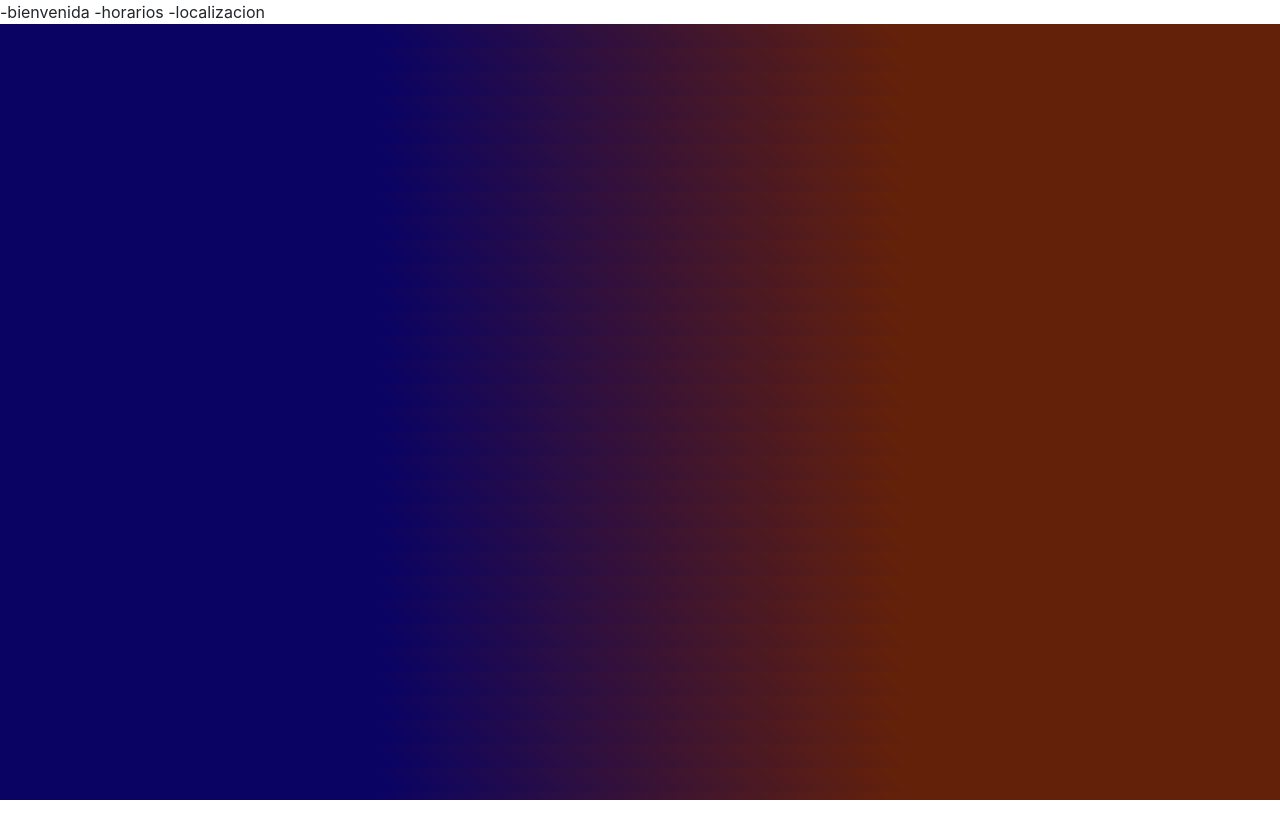
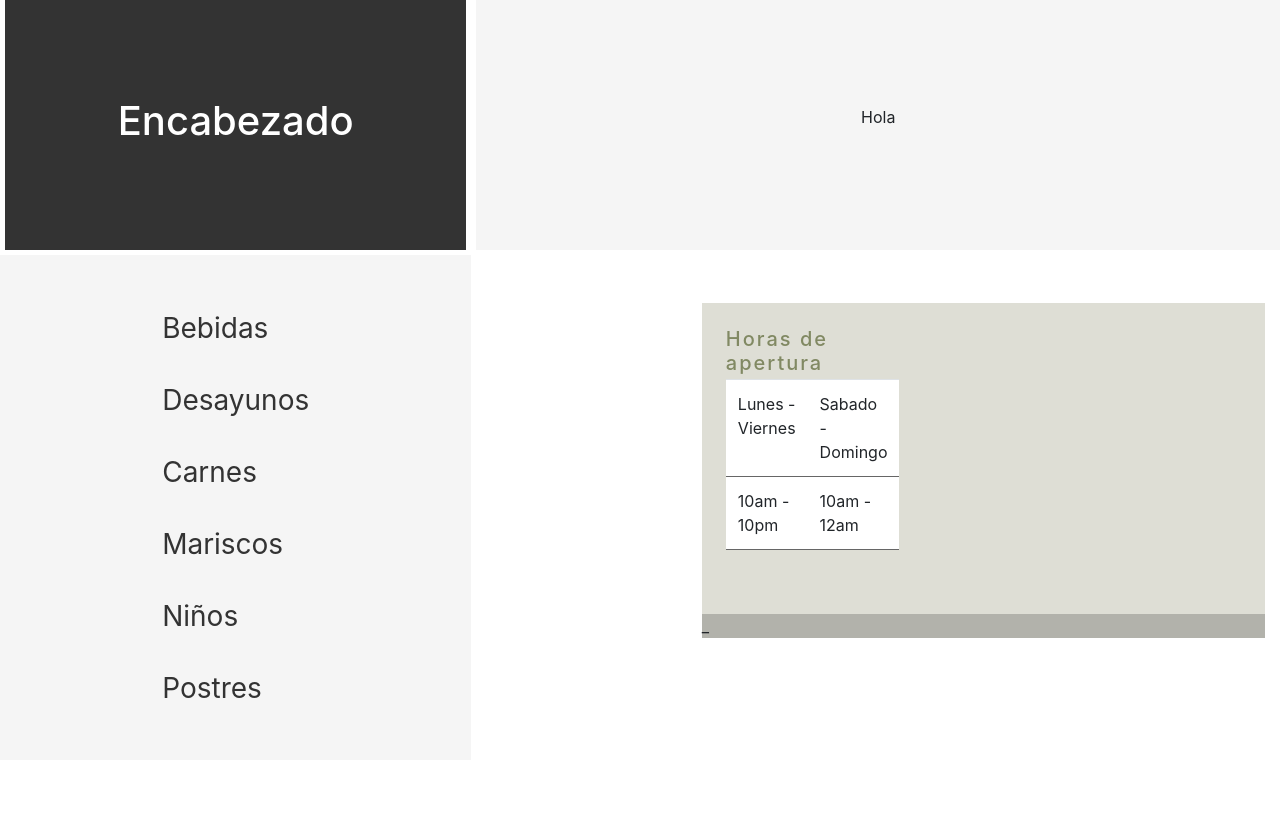
Before and after one commit to LuisRiveraZer/PF-Rivera, a website: page index.html in a window 1280 px wide. Before the commit the page ends 800 px from the top, so only its background shows below. Drawn offline with nearby package versions, Linux system fonts and the light colour scheme.

Commit message:
Menu header footer avance

```diff
--- a/index.html
+++ b/index.html
@@ -13,37 +13,77 @@
 
     <title>Restaurant/Bar</title>
 </head>
+
+
+
 <body>
 
+
+
+  <div class="gridIndex">
     <header>
-        <nav>
+        <h1><a href="index.html">Encabezado</a></h1>
+      </header>
 
-        </nav>
-    </header>
+      <nav>
+        <ul>
+          <li><a href="pages\bebidas.html">Bebidas</a></li>
+          <li><a href="pages\desayuno.html">Desayunos</a></li>
+          <li><a href="pages\carnes.html">Carnes</a></li>
+          <li><a href="pages\mariscos.html">Mariscos</a></li>
+          <li><a href="pages\ninos.html">Niños</a></li>
+          <li><a href="pages\postres.html">Postres</a></li>
+        </ul>
+      </nav>
 
+    <div class="presentacion">
+      <p>Hola</p>
+    </div>
 
 
     <main>
 
-        <aside>
+        <section>
 
-        </aside>
-
-        <section>
-            -bienvenida
-            -horarios
-            -localizacion
         </section>
 
     </main>
 
 
+    <div class="container my-5">
+
+      <footer style="background-color: #deded5;">
+      <div class="container p-4">
+
+        <div class="row">
+
+          <div class="col-lg-3 col-md-6 mb-4">
+            <h5 class="mb-1" style="letter-spacing: 2px; color: #818963;">Horas de apertura</h5>
+            <table class="table" style="color: #4f4f4f; border-color: #666;">
+              <tbody>
+                <tr>
+                  <td>Lunes - Viernes</td>
+                  <td>Sabado - Domingo</td>
+                </tr>
+                <tr>
+                  <td>10am - 10pm</td>
+                  <td>10am - 12am</td>
+                </tr>
+              </tbody>
+            </table>
+          </div>
+        </div>
+      </div>
+      <div style="background-color: rgba(0, 0, 0, 0.2);">
+        _
+      </div>
+      <!-- Copyright -->
+    </footer>
 
 
-    <footer>
 
-    </footer>
 
+  </div>
 
 
     <script src="https://cdn.jsdelivr.net/npm/bootstrap@5.3.0/dist/js/bootstrap.min.js" integrity="sha384-fbbOQedDUMZZ5KreZpsbe1LCZPVmfTnH7ois6mU1QK+m14rQ1l2bGBq41eYeM/fS" crossorigin="anonymous"></script>
--- /dev/null
+++ b/scss/_header.scss
@@ -0,0 +1,20 @@
+header {
+    top: 0;
+    left: 0;
+    background-color: #333;
+    padding: 10px;
+
+
+    h1{
+        a{
+            text-decoration: none;
+            color: #fff;
+
+        }
+
+        a:hover{
+            transition: all 1s;
+            color: #f0f0f0;
+        }
+    }
+}
--- /dev/null
+++ b/scss/_mainn.scss
@@ -0,0 +1,66 @@
+
+.gridIndex{
+    display: grid;
+    width: auto;
+    height: auto;
+
+    grid-template-columns: repeat(3, 33.33vw, 33.33vw, 33.33vw);
+    grid-template-rows: repeat(4, 250px);
+
+        grid-template-areas:
+        "header presentacion presentacion"
+        "nav bebidas desayunos"
+        "nav carnes mariscos"
+        "0 ninos postres";
+
+        column-gap: 5px;
+        row-gap: 5px;
+}
+header{
+    grid-area: header;
+    display: grid;
+    justify-content: center;
+    align-items: center;
+    margin-left: 5px;
+    margin-right: 5px;
+}
+.presentacion{
+    grid-area: presentacion;
+    display: grid;
+    justify-content: center;
+    align-items: center;
+    height: auto;
+    width: auto;
+    background-color: #f5f5f5;
+}
+nav{
+    grid-area: nav;
+    display: grid;
+    justify-content: center;
+    align-items: center;
+
+}
+.bebidas{
+    grid-area: bebidas;
+    display: grid;
+}
+.desayunos{
+    grid-area: desayunos;
+    display: grid;
+}
+.carnes{
+    grid-area: carnes;
+    display: grid;
+}
+.mariscos{
+    grid-area: mariscos;
+    display: grid;
+}
+.ninos{
+    grid-area: ninos;
+    display: grid;
+}
+.postres{
+    grid-area: postres;
+    display: grid;
+}
--- /dev/null
+++ b/scss/_nav.scss
@@ -0,0 +1,35 @@
+nav {
+    background-color: #f5f5f5;
+
+    height: auto;
+    width: auto;
+
+
+    ul {
+        list-style: none;
+        margin: 10px;
+        padding: 10px;
+
+        flex-direction: column;
+        align-items: inherit;
+
+        li {
+
+            margin: 10px;
+            padding: 10px;
+
+            a {
+                color: #333;
+                text-decoration: none;
+                font-size: 28px;
+
+
+            }
+
+            a:hover {
+				transition: all .5s;
+                margin: 15px;
+            }
+          }
+    }
+  }
--- a/scss/_reset.scss
+++ b/scss/_reset.scss
@@ -5,6 +5,6 @@
     padding: 0;
 }
 
-:root {
-    background: linear-gradient(45deg, rgb(10, 3, 100) 30%, rgb(100, 33, 10) 70%);
-}
+// :root {
+//     background: linear-gradient(45deg, rgb(10, 3, 100) 30%, rgb(100, 33, 10) 70%);
+// }
--- a/scss/main.scss
+++ b/scss/main.scss
@@ -1,2 +1,6 @@
 @import "fonts";
 @import "reset";
+@import "header";
+@import "nav";
+@import "mainn";
+@import "footer";
```
Also changed, not shown: css/main.css, scss/_footer.scss (added), 1 other file.
